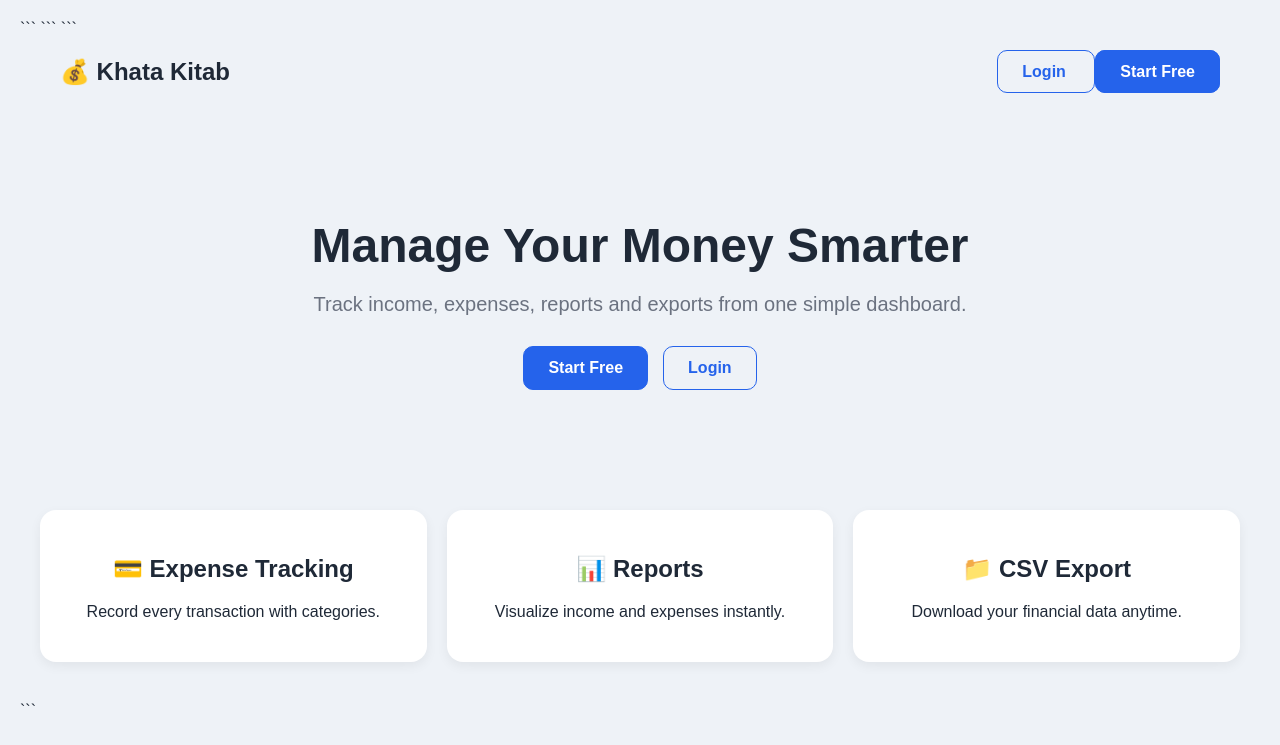
After one commit to utkarshrathihbe/khata-kitab, a Flask app: page /landing in a window 1280 px wide. The commit adds this page. Shown: the top 745 px of the page. Run offline with Flask 3, Linux system fonts and the light colour scheme.

Commit message:
V13 landing page and SaaS routing

````diff
--- a/app.py
+++ b/app.py
@@ -139,13 +139,20 @@ def logout():
     return redirect("/login")
 
 
+@app.route("/landing")
+def landing():
+
+    if current_user.is_authenticated:
+        return redirect("/")
+
+    return render_template("landing.html")
+
+
 def generate_charts(user_id):
-    """Generate charts only for the given user's transactions."""
 
     conn = get_db()
     cur = conn.cursor()
 
-    # FIX: Filter by user_id
     cur.execute("""
         SELECT COALESCE(SUM(amount), 0)
         FROM transactions
@@ -162,7 +169,6 @@ def generate_charts(user_id):
 
     os.makedirs("static/charts", exist_ok=True)
 
-    # Bar Chart
     plt.figure(figsize=(5, 4))
     plt.bar(["Income", "Expense"], [income, expense])
     plt.title("Income vs Expense")
@@ -170,7 +176,6 @@ def generate_charts(user_id):
     plt.savefig("static/charts/income_expense.png")
     plt.close()
 
-    # Pie Chart — FIX: Filter by user_id
     cur.execute("""
         SELECT category, SUM(amount)
         FROM transactions
@@ -195,17 +200,16 @@ def generate_charts(user_id):
 
 
 @app.route("/")
-@login_required  # FIX: Protect home route
+@login_required
 def home():
 
     search = request.args.get("search", "")
-    user_id = current_user.id  # FIX: Get logged-in user's ID
+    user_id = current_user.id
 
     conn = get_db()
     cur = conn.cursor()
 
     if search:
-        # FIX: AND user_id=? added to every query
         cur.execute("""
             SELECT *
             FROM transactions
@@ -233,7 +237,6 @@ def home():
 
     transactions = cur.fetchall()
 
-    # FIX: All summary queries filter by user_id
     cur.execute("""
         SELECT COALESCE(SUM(amount), 0)
         FROM transactions
@@ -271,13 +274,12 @@ def home():
 
 
 @app.route("/add", methods=["POST"])
-@login_required  # FIX: Protect add route
+@login_required
 def add():
 
     conn = get_db()
     cur = conn.cursor()
 
-    # FIX: Insert user_id with the transaction
     cur.execute("""
         INSERT INTO transactions(
             transaction_date,
@@ -294,7 +296,7 @@ def add():
         request.form["amount"],
         request.form["category"],
         request.form["note"],
-        current_user.id   # FIX: Bind to logged-in user
+        current_user.id
     ))
 
     conn.commit()
@@ -304,13 +306,12 @@ def add():
 
 
 @app.route("/delete/<int:id>")
-@login_required  # FIX: Protect delete route
+@login_required
 def delete(id):
 
     conn = get_db()
     cur = conn.cursor()
 
-    # FIX: Only delete if it belongs to current user
     cur.execute(
         "DELETE FROM transactions WHERE id=? AND user_id=?",
         (id, current_user.id)
@@ -323,7 +324,7 @@ def delete(id):
 
 
 @app.route("/edit/<int:id>", methods=["GET", "POST"])
-@login_required  # FIX: Protect edit route
+@login_required
 def edit(id):
 
     conn = get_db()
@@ -331,7 +332,6 @@ def edit(id):
 
     if request.method == "POST":
 
-        # FIX: Only update if it belongs to current user
         cur.execute("""
             UPDATE transactions
             SET transaction_date=?,
@@ -347,7 +347,7 @@ def edit(id):
             request.form["category"],
             request.form["note"],
             id,
-            current_user.id   # FIX: Ownership check
+            current_user.id
         ))
 
         conn.commit()
@@ -355,7 +355,6 @@ def edit(id):
 
         return redirect("/")
 
-    # FIX: Only fetch if it belongs to current user
     cur.execute(
         "SELECT * FROM transactions WHERE id=? AND user_id=?",
         (id, current_user.id)
@@ -372,16 +371,15 @@ def edit(id):
 
 
 @app.route("/reports")
-@login_required  # FIX: Protect reports route
+@login_required
 def reports():
 
-    user_id = current_user.id  # FIX: Scope to current user
+    user_id = current_user.id
     generate_charts(user_id)
 
     conn = get_db()
     cur = conn.cursor()
 
-    # FIX: All queries filter by user_id
     cur.execute("""
         SELECT COALESCE(SUM(amount), 0)
         FROM transactions
@@ -440,13 +438,12 @@ def reports():
 
 
 @app.route("/export")
-@login_required  # FIX: Protect export route
+@login_required
 def export_csv():
 
     conn = get_db()
     cur = conn.cursor()
 
-    # FIX: Only export current user's transactions
     cur.execute("""
         SELECT
             transaction_date,
--- a/static/style.css
+++ b/static/style.css
@@ -230,3 +230,61 @@ height:240px !important;
 ```
 
 }
+.landing-navbar{
+display:flex;
+justify-content:space-between;
+align-items:center;
+padding:20px 40px;
+}
+
+.hero{
+text-align:center;
+padding:80px 20px;
+}
+
+.hero h1{
+font-size:48px;
+margin-bottom:15px;
+}
+
+.hero p{
+font-size:20px;
+color:#6b7280;
+margin-bottom:30px;
+}
+
+.hero-buttons{
+display:flex;
+justify-content:center;
+gap:15px;
+}
+
+.hero-btn{
+padding:12px 24px;
+border-radius:10px;
+text-decoration:none;
+border:1px solid #2563eb;
+color:#2563eb;
+font-weight:bold;
+}
+
+.hero-btn-primary{
+background:#2563eb;
+color:white;
+}
+
+.features{
+display:grid;
+grid-template-columns:repeat(3,1fr);
+gap:20px;
+max-width:1200px;
+margin:40px auto;
+}
+
+.feature-card{
+background:white;
+padding:25px;
+border-radius:16px;
+box-shadow:0 4px 12px rgba(0,0,0,0.06);
+text-align:center;
+}
--- /dev/null
+++ b/templates/landing.html
@@ -0,0 +1,107 @@
+<!DOCTYPE html>
+
+<html>
+
+<head>
+
+```
+<meta charset="UTF-8">
+
+<title>Khata Kitab</title>
+
+<link rel="stylesheet"
+      href="{{ url_for('static', filename='style.css') }}">
+```
+
+</head>
+
+<body>
+
+```
+<div class="landing-navbar">
+
+    <div class="logo">
+        💰 Khata Kitab
+    </div>
+
+    <div>
+
+        <a class="hero-btn"
+           href="/login">
+            Login
+        </a>
+
+        <a class="hero-btn hero-btn-primary"
+           href="/signup">
+            Start Free
+        </a>
+
+    </div>
+
+</div>
+
+<div class="hero">
+
+    <h1>
+        Manage Your Money Smarter
+    </h1>
+
+    <p>
+        Track income, expenses, reports and exports
+        from one simple dashboard.
+    </p>
+
+    <div class="hero-buttons">
+
+        <a href="/signup"
+           class="hero-btn hero-btn-primary">
+            Start Free
+        </a>
+
+        <a href="/login"
+           class="hero-btn">
+            Login
+        </a>
+
+    </div>
+
+</div>
+
+<div class="features">
+
+    <div class="feature-card">
+
+        <h2>💳 Expense Tracking</h2>
+
+        <p>
+            Record every transaction with categories.
+        </p>
+
+    </div>
+
+    <div class="feature-card">
+
+        <h2>📊 Reports</h2>
+
+        <p>
+            Visualize income and expenses instantly.
+        </p>
+
+    </div>
+
+    <div class="feature-card">
+
+        <h2>📁 CSV Export</h2>
+
+        <p>
+            Download your financial data anytime.
+        </p>
+
+    </div>
+
+</div>
+```
+
+</body>
+
+</html>
````
Also changed, not shown: static/charts/income_expense.png.
